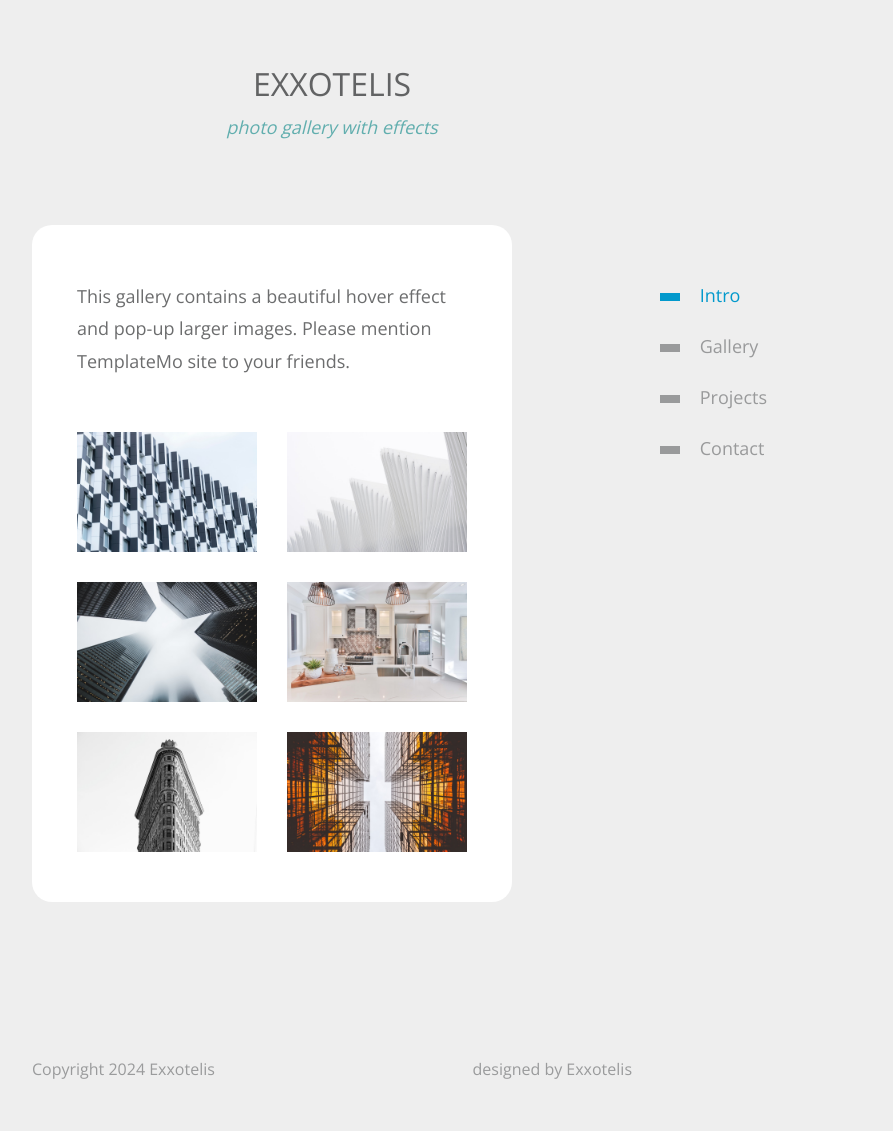
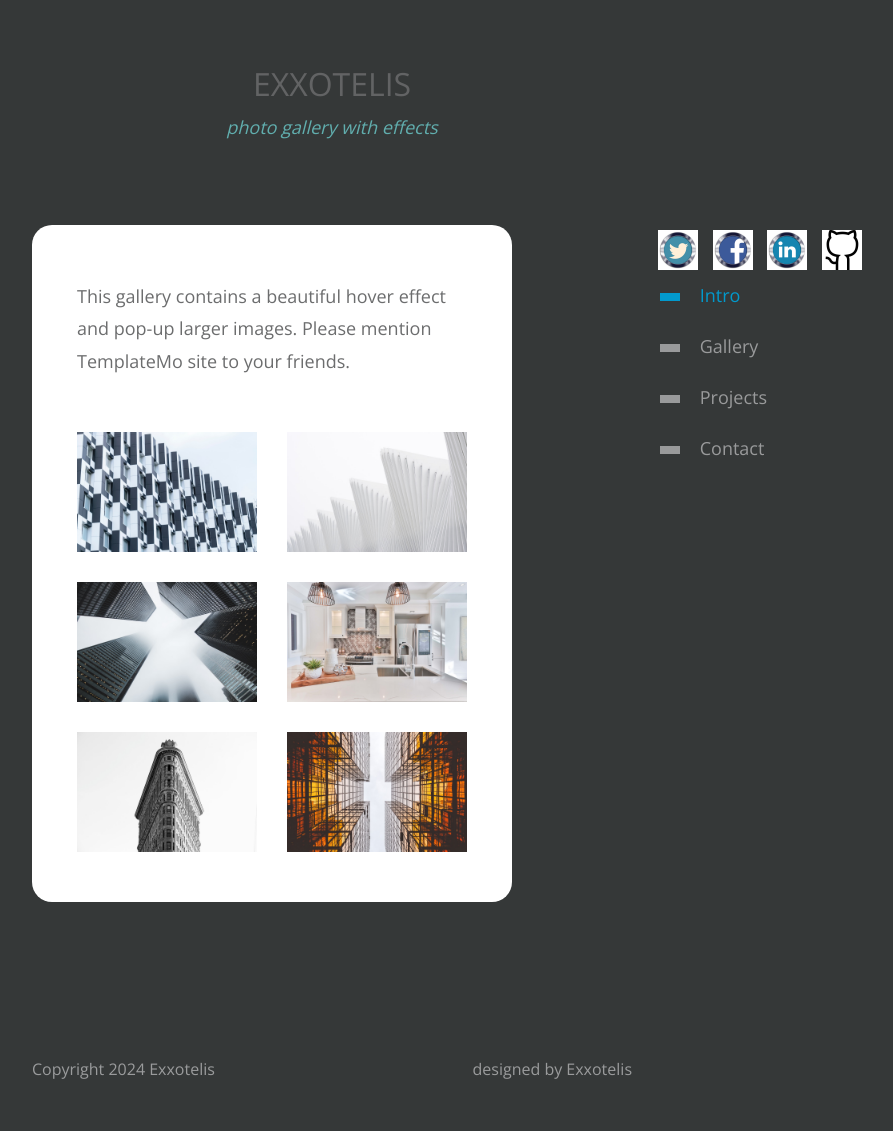
Before and after one commit to Exxotelis/flask-Portfolio, a Flask app: page /gallery in a window 1280 px wide. Shown: the whole page, without its empty margins (308-1201 px from the left). Run offline with Flask 3, Linux system fonts and the light colour scheme; some libraries are stand-ins or nearby versions.

```diff
--- /dev/null
+++ b/runtime.txt
@@ -0,0 +1 @@
+python-3.9
--- a/static/css/style.css
+++ b/static/css/style.css
@@ -8,7 +8,7 @@ body {
   font-size: 18px;
   font-weight: 400;
   overflow-x: hidden;
-  background-color: #eeeeee;
+  background-color: #353838;
   color: #6C6D6E;
 }
 
@@ -40,6 +40,7 @@ p {
 }
 
 .tm-section {
+
   margin-bottom: 155px;
   position: relative;
 }
@@ -391,3 +392,8 @@ figcaption {
 .social-icons a:hover img {
     opacity: 0.7; /* Add a hover effect to the icons */
 }
+.social-icons {
+  position: absolute;
+  right: -90px;
+  top: -60px;
+}
--- a/templates/contact.html
+++ b/templates/contact.html
@@ -24,6 +24,12 @@
 
         <section class="tm-section">
             <nav class="tm-nav">
+                <div class="social-icons">
+                    <a href="https://twitter.com/telis0kaps" target="_blank"><img src="{{ url_for('static', filename='icons/twitter.png') }}" alt="Twitter"></a>
+                    <a href="https://www.facebook.com/leftykaps" target="_blank"><img src="{{ url_for('static', filename='icons/facebook.png') }}" alt="Facebook"></a>
+                    <a href="https://www.linkedin.com/in/lefteris-kapsalidis-8360412a6/" target="_blank"><img src="{{ url_for('static', filename='icons/linkedin.png') }}" alt="LinkedIn"></a>
+                    <a href="https://github.com/Exxotelis" target="_blank"><img src="{{ url_for('static', filename='icons/github.png') }}" alt="Github"></a>
+                </div>
                 <ul>
                     <li class="active">
                         <a href="{{ url_for('index') }}"><span class="tm-nav-deco"></span>Intro</a>
--- a/templates/gallery.html
+++ b/templates/gallery.html
@@ -26,6 +26,12 @@
 
     <div class="tm-section">
       <nav class="tm-nav">
+        <div class="social-icons">
+            <a href="https://twitter.com/telis0kaps" target="_blank"><img src="{{ url_for('static', filename='icons/twitter.png') }}" alt="Twitter"></a>
+            <a href="https://www.facebook.com/leftykaps" target="_blank"><img src="{{ url_for('static', filename='icons/facebook.png') }}" alt="Facebook"></a>
+            <a href="https://www.linkedin.com/in/lefteris-kapsalidis-8360412a6/" target="_blank"><img src="{{ url_for('static', filename='icons/linkedin.png') }}" alt="LinkedIn"></a>
+            <a href="https://github.com/Exxotelis" target="_blank"><img src="{{ url_for('static', filename='icons/github.png') }}" alt="Github"></a>
+        </div>
         <ul>
           <li class="active">
             <a href="{{ url_for('index') }}"><span class="tm-nav-deco"></span>Intro</a>
--- a/templates/projects.html
+++ b/templates/projects.html
@@ -22,6 +22,12 @@
 
         <div class="tm-section">
             <nav class="tm-nav">
+                <div class="social-icons">
+                    <a href="https://twitter.com/telis0kaps" target="_blank"><img src="{{ url_for('static', filename='icons/twitter.png') }}" alt="Twitter"></a>
+                    <a href="https://www.facebook.com/leftykaps" target="_blank"><img src="{{ url_for('static', filename='icons/facebook.png') }}" alt="Facebook"></a>
+                    <a href="https://www.linkedin.com/in/lefteris-kapsalidis-8360412a6/" target="_blank"><img src="{{ url_for('static', filename='icons/linkedin.png') }}" alt="LinkedIn"></a>
+                    <a href="https://github.com/Exxotelis" target="_blank"><img src="{{ url_for('static', filename='icons/github.png') }}" alt="Github"></a>
+                </div>
                 <ul>
                     <li><a href="{{ url_for('index') }}"><span class="tm-nav-deco"></span>Intro</a></li>
                     <li><a href="{{ url_for('gallery') }}"><span class="tm-nav-deco"></span>Gallery</a></li>
```
